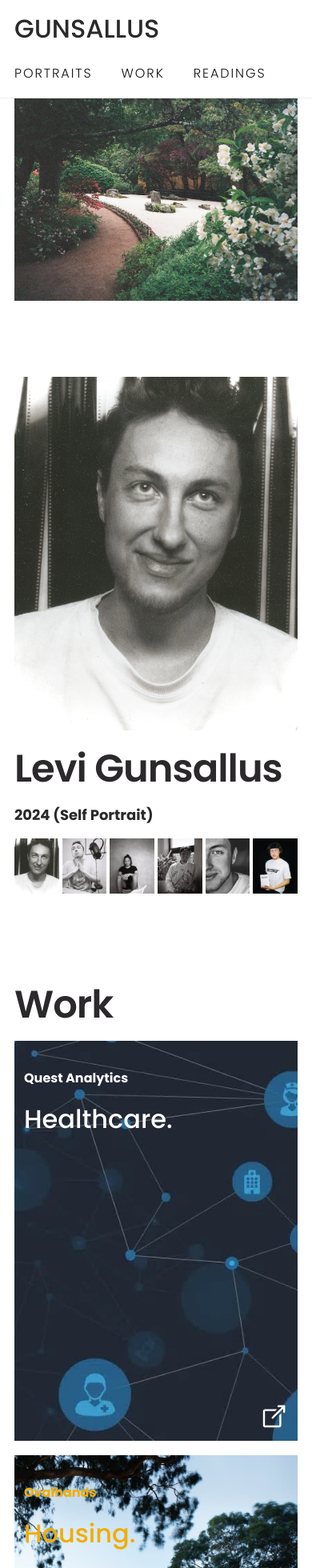
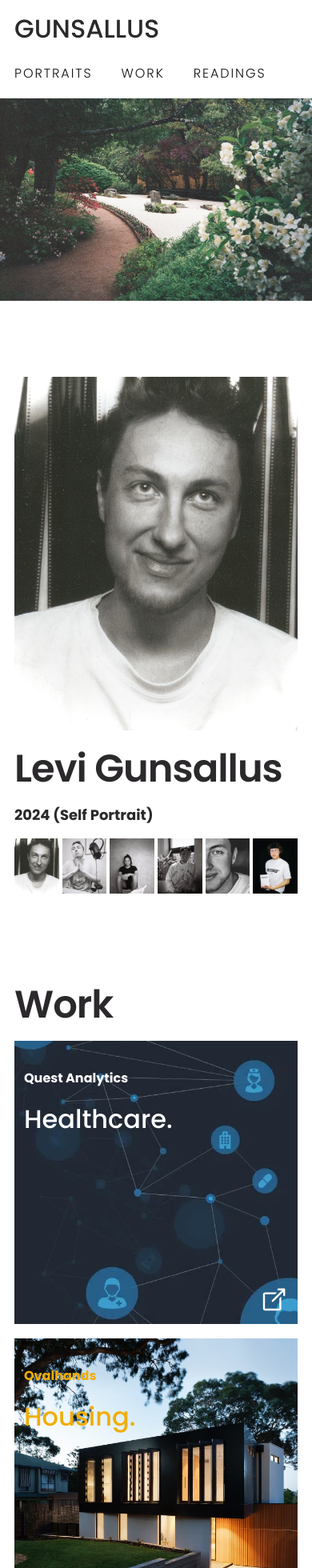
Before and after one commit to levigunz/levigunsallus.com, a SvelteKit app: page / in a window 390 px wide. Shown: the top 1960 px of the page at 80% size. Built offline with nearby package versions, Linux system fonts and the light colour scheme.

Commit message:
Misc updates

```diff
--- a/src/components/HeroImage.svelte
+++ b/src/components/HeroImage.svelte
@@ -110,7 +110,7 @@
 
 {#if heroIndex !== null}
 <picture>
-    <img loading="lazy" class:visible={hasImageLoaded} on:load={() => hasImageLoaded = true} src={heros[heroIndex].src} alt={heros[heroIndex].alt} style={heros[heroIndex].style} />
+    <img class:visible={hasImageLoaded} on:load={() => hasImageLoaded = true} src={heros[heroIndex].src} alt={heros[heroIndex].alt} style={heros[heroIndex].style} />
 </picture>
 {/if}
 
--- a/src/components/Portraits.svelte
+++ b/src/components/Portraits.svelte
@@ -93,8 +93,7 @@
 
 		<div id="portrait-right">
 			<picture>
-				<!-- <source srcset={selectedPortrait.src} type="image/webp" /> -->
-				<img loading="lazy" id="portrait" src={selectedPortrait.src} alt={`Levi Gunsallus Portrait ${selectedPortrait.year}`} />
+				<img id="portrait" src={selectedPortrait.src} alt={`Levi Gunsallus Portrait ${selectedPortrait.year}`} />
 			</picture>
 		</div>
 	</div>
--- a/src/components/Work.svelte
+++ b/src/components/Work.svelte
@@ -105,8 +105,8 @@
 
     svg#recycle {
         position: absolute;
-        width: 96px;
-        height: 96px;
+        width: 20%;
+        height: 20%;
         left: 50%;
         top: 50%;
         transform: translate(-50%, -50%);
@@ -120,5 +120,10 @@
         #card-container {
             grid-template-columns: repeat(1, 1fr);
         }
+
+        .card {
+            height: unset;
+            aspect-ratio: 1/1;
+        }
     }
 </style>
--- a/src/routes/+page.svelte
+++ b/src/routes/+page.svelte
@@ -78,8 +78,8 @@
 
 	@media only screen and (max-width: 1248px) {
 		#landing-img {
-			width: calc(100vw - 36px);
-			margin-left: 0px;
+			width: calc(100% + 36px);
+			margin-left: -18px;
 		}
 	}
 
```
